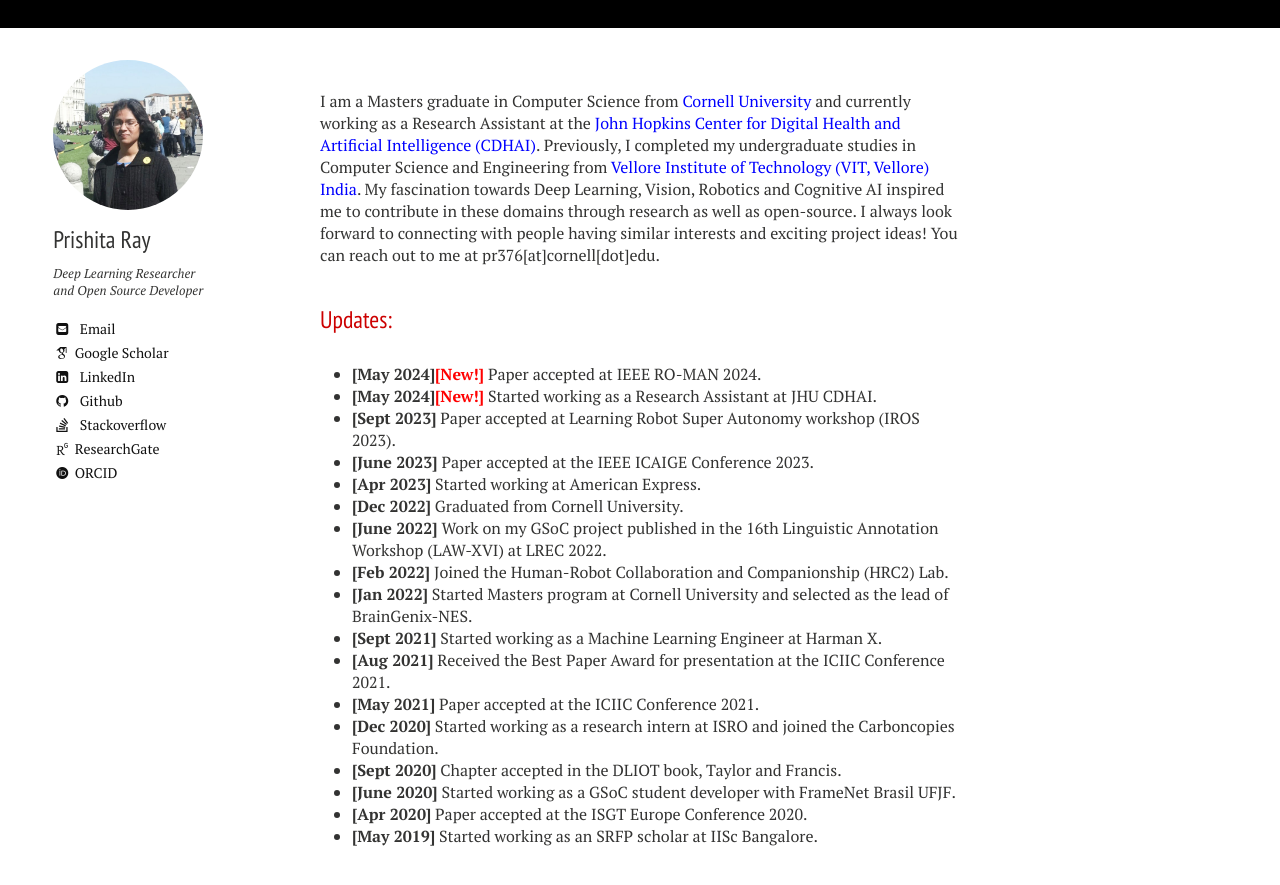
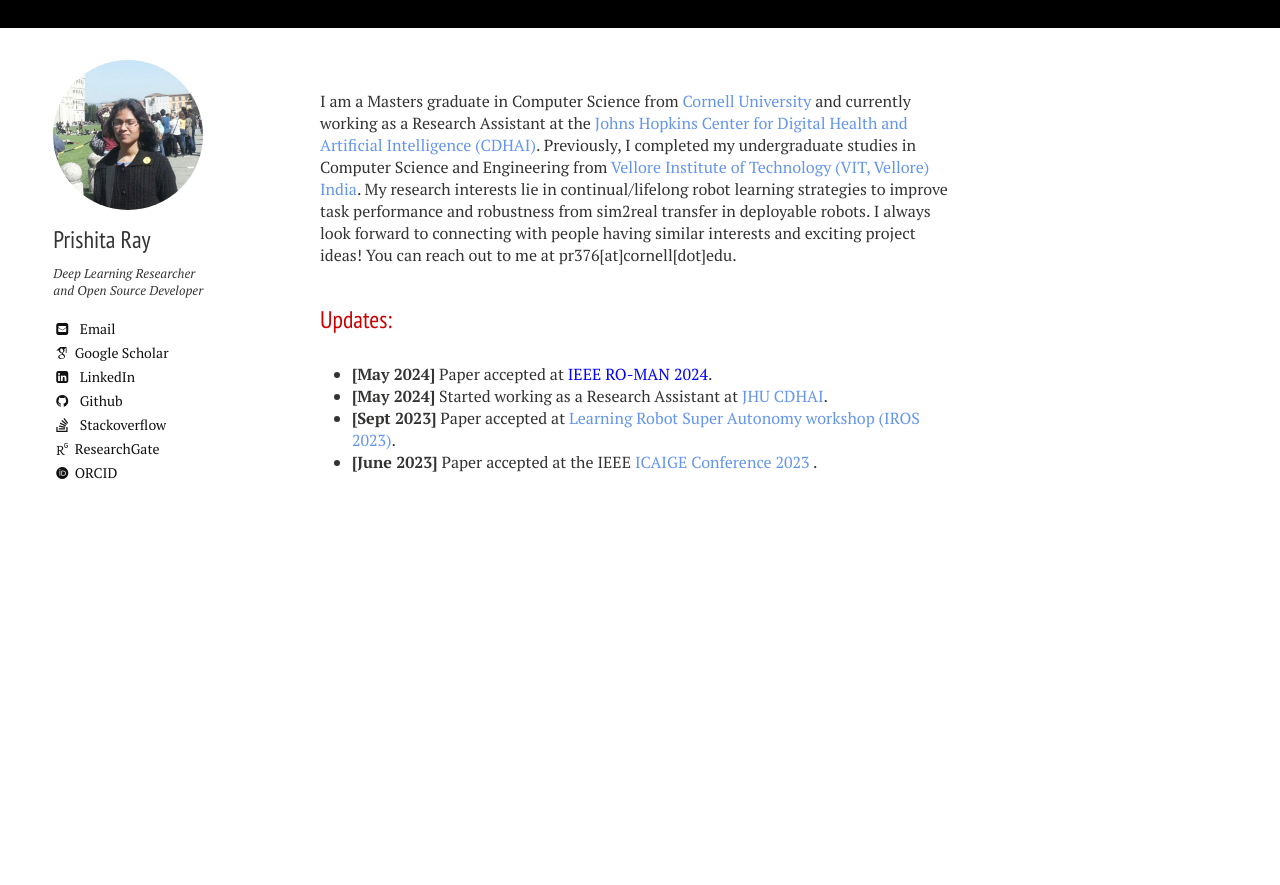
Before and after one commit to PRISHIta123/PRISHIta123.github.io, a Jekyll site: the page built from index.md, in a window 1280 px wide, cut to the strip 104-1055 px from the top of the page. Shown: the top 885 px of the strip. Built offline with Jekyll 4.4.1, drawn with Linux system fonts in a browser that asks for light colours; nearby versions of some CDN libraries; some web fonts are replaced; after the commit the page ends 900 px from its top, so only the background shows below that.

Commit message:
Change about me, layout and colors

```diff
--- a/index.md
+++ b/index.md
@@ -5,26 +5,13 @@
 menuorder: 1
 ---
 
-I am a Masters graduate in Computer Science from <a href="https://www.cornell.edu/" style="color: blue">Cornell University</a> and currently working as a Research Assistant at the <a href="https://carey.jhu.edu/cdhai" style="color: blue">John Hopkins Center for Digital Health and Artificial Intelligence (CDHAI)</a>. Previously, I completed my undergraduate studies in Computer Science and Engineering from <a href="https://vit.ac.in" style="color: blue">Vellore Institute of Technology (VIT, Vellore) India</a>. My fascination towards Deep Learning, Vision, Robotics and Cognitive AI inspired me to contribute in these domains through research as well as open-source. I always look forward to connecting with people having similar interests and exciting project ideas! You can reach out to me at pr376[at]cornell[dot]edu.
+I am a Masters graduate in Computer Science from <a href="https://www.cornell.edu/" style="color: cornflowerblue">Cornell University</a> and currently working as a Research Assistant at the <a href="https://carey.jhu.edu/cdhai" style="color: cornflowerblue">Johns Hopkins Center for Digital Health and Artificial Intelligence (CDHAI)</a>. Previously, I completed my undergraduate studies in Computer Science and Engineering from <a href="https://vit.ac.in" style="color: cornflowerblue">Vellore Institute of Technology (VIT, Vellore) India</a>. My research interests lie in continual/lifelong robot learning strategies to improve task performance and robustness from sim2real transfer in deployable robots. I always look forward to connecting with people having similar interests and exciting project ideas! You can reach out to me at pr376[at]cornell[dot]edu.
 
 
 
 ## Updates:
 
-- **[May 2024]<a style="color: red">[New!]</a>** Paper accepted at IEEE RO-MAN 2024.
-- **[May 2024]<a style="color: red">[New!]</a>** Started working as a Research Assistant at JHU CDHAI.
-- **[Sept 2023]** Paper accepted at Learning Robot Super Autonomy workshop (IROS 2023).
-- **[June 2023]** Paper accepted at the IEEE ICAIGE Conference 2023.
-- **[Apr 2023]** Started working at American Express.
-- **[Dec 2022]** Graduated from Cornell University.
-- **[June 2022]** Work on my GSoC project published in the 16th Linguistic Annotation Workshop (LAW-XVI) at LREC 2022.
-- **[Feb 2022]** Joined the Human-Robot Collaboration and Companionship (HRC2) Lab.
-- **[Jan 2022]** Started Masters program at Cornell University and selected as the lead of BrainGenix-NES.
-- **[Sept 2021]** Started working as a Machine Learning Engineer at Harman X.
-- **[Aug 2021]** Received the Best Paper Award for presentation at the ICIIC Conference 2021.
-- **[May 2021]** Paper accepted at the ICIIC Conference 2021.
-- **[Dec 2020]** Started working as a research intern at ISRO and joined the Carboncopies Foundation.
-- **[Sept 2020]** Chapter accepted in the DLIOT book, Taylor and Francis.
-- **[June 2020]** Started working as a GSoC student developer with FrameNet Brasil UFJF.
-- **[Apr 2020]** Paper accepted at the ISGT Europe Conference 2020.
-- **[May 2019]** Started working as an SRFP scholar at IISc Bangalore.
+- **[May 2024]** Paper accepted at  <a href="https://www.ro-man2024.org/" style="color: blue">IEEE RO-MAN 2024</a>.
+- **[May 2024]** Started working as a Research Assistant at <a href="https://carey.jhu.edu/cdhai" style="color: cornflowerblue">JHU CDHAI</a>.
+- **[Sept 2023]** Paper accepted at <a href="https://wp.nyu.edu/workshopiros2023superautonomy/" style="color: cornflowerblue">Learning Robot Super Autonomy workshop (IROS 2023)</a>.
+- **[June 2023]** Paper accepted at the IEEE <a href="https://icaige.tn/" style="color: cornflowerblue">ICAIGE Conference 2023 </a>.
```
